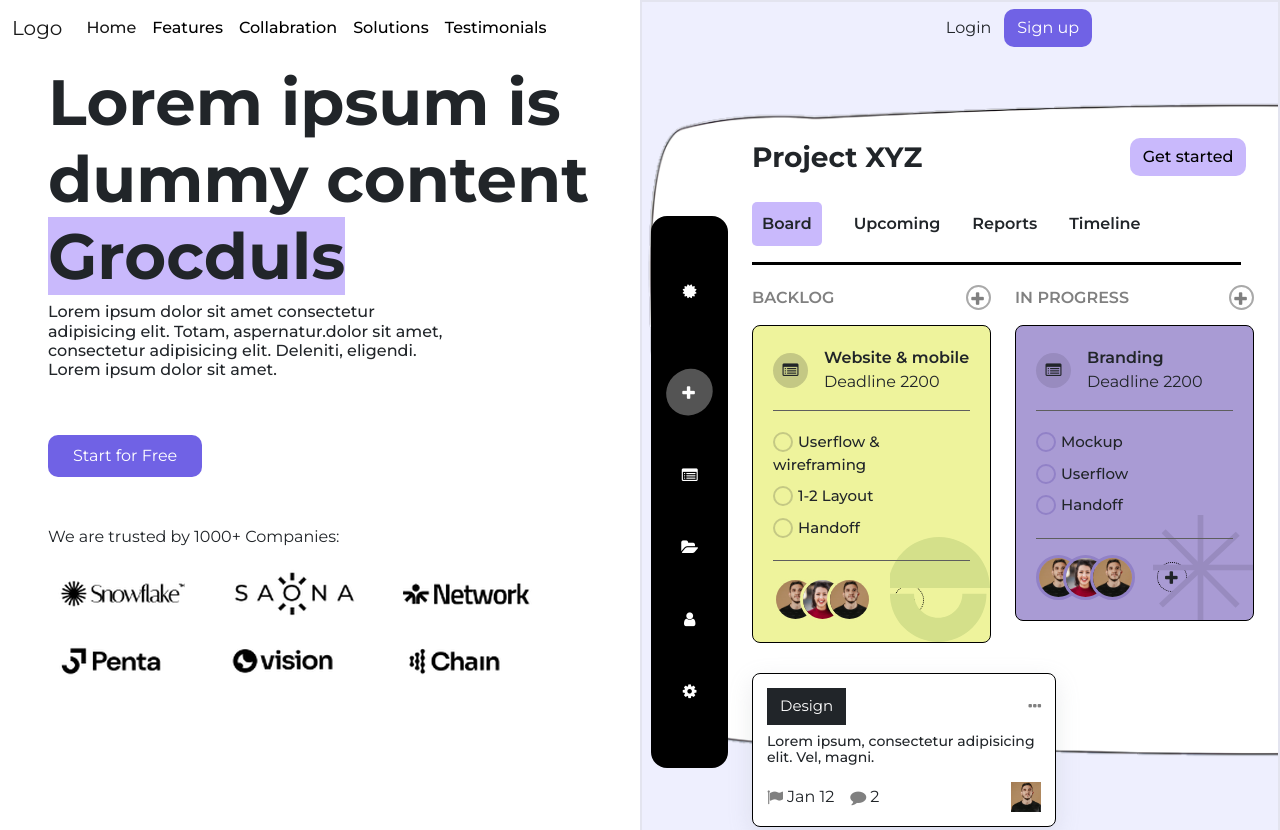
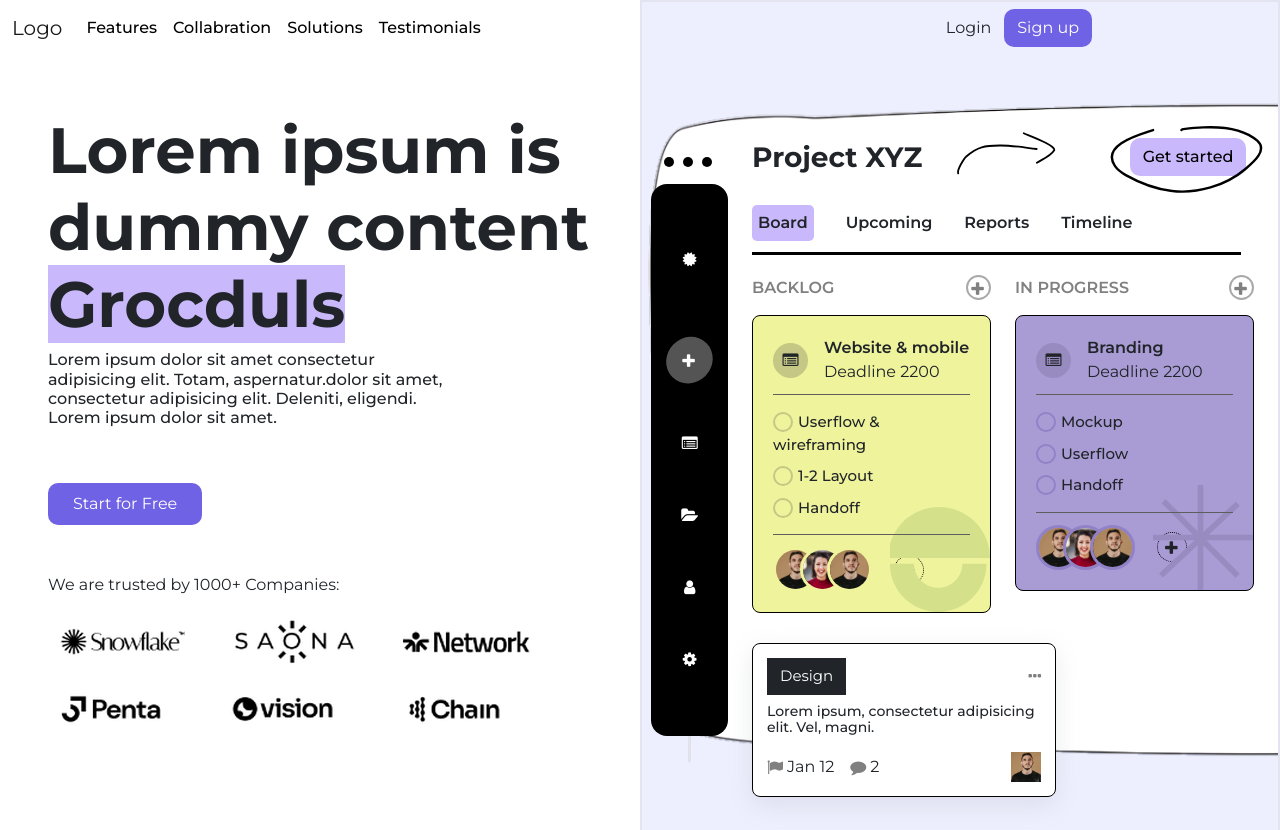
Before and after one commit to dhyanivj/swire-web, a plain HTML site: page index.html in a window 1280 px wide. Shown: the top 830 px of the page. Drawn offline with nearby package versions, Linux system fonts and the light colour scheme.

Commit message:
updated draw assests

```diff
--- a/index.html
+++ b/index.html
@@ -26,9 +26,6 @@
       </button>
       <div class="collapse navbar-collapse top-nav" id="navbarSupportedContent">
         <ul class="navbar-nav me-auto mb-2 mb-lg-0">
-          <li class="nav-item">
-            <a class="nav-link active" aria-current="page" href="#">Home</a>
-          </li>
           <li class="nav-item">
             <a class="nav-link" href="#">Features</a>
           </li>
@@ -76,6 +73,11 @@
               <div class="dashboard-wrapper">
                 <div class="row">
                   <div class="col-2 sidebar-wrapper">
+                    <div class="sidebar-dots">
+                      <div></div>
+                      <div></div>
+                      <div></div>
+                    </div>
                     <div class="sidebar">
                       <div>
                         <i class="fa  fa-certificate"></i>
@@ -95,14 +97,14 @@
                       <div>
                         <i class="fa fa-gear"></i>
                       </div>
-
                     </div>
                   </div>
                   <div class="col-10">
-
                     <div class="d-flex justify-content-between align-items-center dashboard-heading ">
                       <p>Project XYZ</p>
-                      <button class="btn primary-btn">Get started</button>
+<div class="position-relative">
+  <button class="btn primary-btn dash-started-btn">Get started</button>
+</div>
                     </div>
                     <div class="dashboard-btns">
                       <div>
@@ -142,8 +144,6 @@
                               <li>Handoff</li>
                             </ul>
                           </div>
-
-
                           <div class="dashboard-users">
                             <div class="all-user">
                               <img src="./images/man.jpg" alt="man">
--- a/style.css
+++ b/style.css
@@ -18,7 +18,7 @@ body {
     color: white;
 }
 .heroheading {
-  margin-top: 4rem;
+  margin-top: 7rem;
 }
 .heroheading h1 {
     font-size: 4rem;
@@ -298,8 +298,7 @@ body {
   display: flex;
   align-items: center;
   gap: 2rem;
-  padding-top: 1.5rem;
-  padding-bottom: 1rem;
+padding: 11px 0;
   border-bottom: 3px solid black;
   width: 93%;
   font-weight: 600;
@@ -307,12 +306,13 @@ body {
 .dashboard-btns > div:nth-child(1)
 {
   background-color: var(--light-blue);
-  padding: 10px;
+  padding: 6px;
   border-radius: 5px;
 }
 
 .dashboard-heading{
   width: 94%;
+  margin-bottom: 1rem;
 }
 
 .add-icon{
@@ -369,8 +369,8 @@ body {
 }
 .dashboard-card >  div:not(:last-child) {
   border-bottom: 1px solid #5e5e5e;
-  padding-bottom: 1rem;
-  margin-bottom: 1rem;
+    padding-bottom: 10px;
+    margin-bottom: 12px;
   display: flex;
   position: relative;
   align-items: center;
@@ -398,6 +398,35 @@ body {
   margin-right: 5px;
   top: 5px;
     position: relative;
+}
+.arrow{
+  width: 4rem;
+  position: relative;
+  right: -3rem;
+}
+.dash-started-btn::after{
+  content: "";
+  height: 124px;
+  width: 151px;
+  background: url(./images/draw-circle.svg);
+  position: absolute;
+  right: -12px;
+  background-size: contain;
+  background-repeat: no-repeat;
+  top: -17px;
+  transform: rotate(8deg);
+}
+
+.dash-started-btn::before{
+  content: "";
+  height: 124px;
+  width: 99px;
+  background: url(./images/arrow1.svg);
+  position: absolute;
+  background-size: contain;
+  background-repeat: no-repeat;
+  top: -23px;
+  left: -173px;
 }
 
 .dashboard-items li {
@@ -519,5 +548,19 @@ margin-bottom: 5px;
   display: flex;
   justify-content: right;
   height: max-content;
-  margin-top: 5rem;
+  margin-top:3rem;
 }
+.sidebar-dots > div {
+  background: black;
+  height:10px;
+  width: 10px;
+  border-radius: 50%;
+}
+.sidebar-dots{
+     display: flex;
+    height: max-content;
+    position: relative;
+    top: -27px;
+    right: -61px;
+    gap: 9px;
+}
```
Also changed, not shown: images/arrow1.svg (added), images/draw-circle.svg (added).
